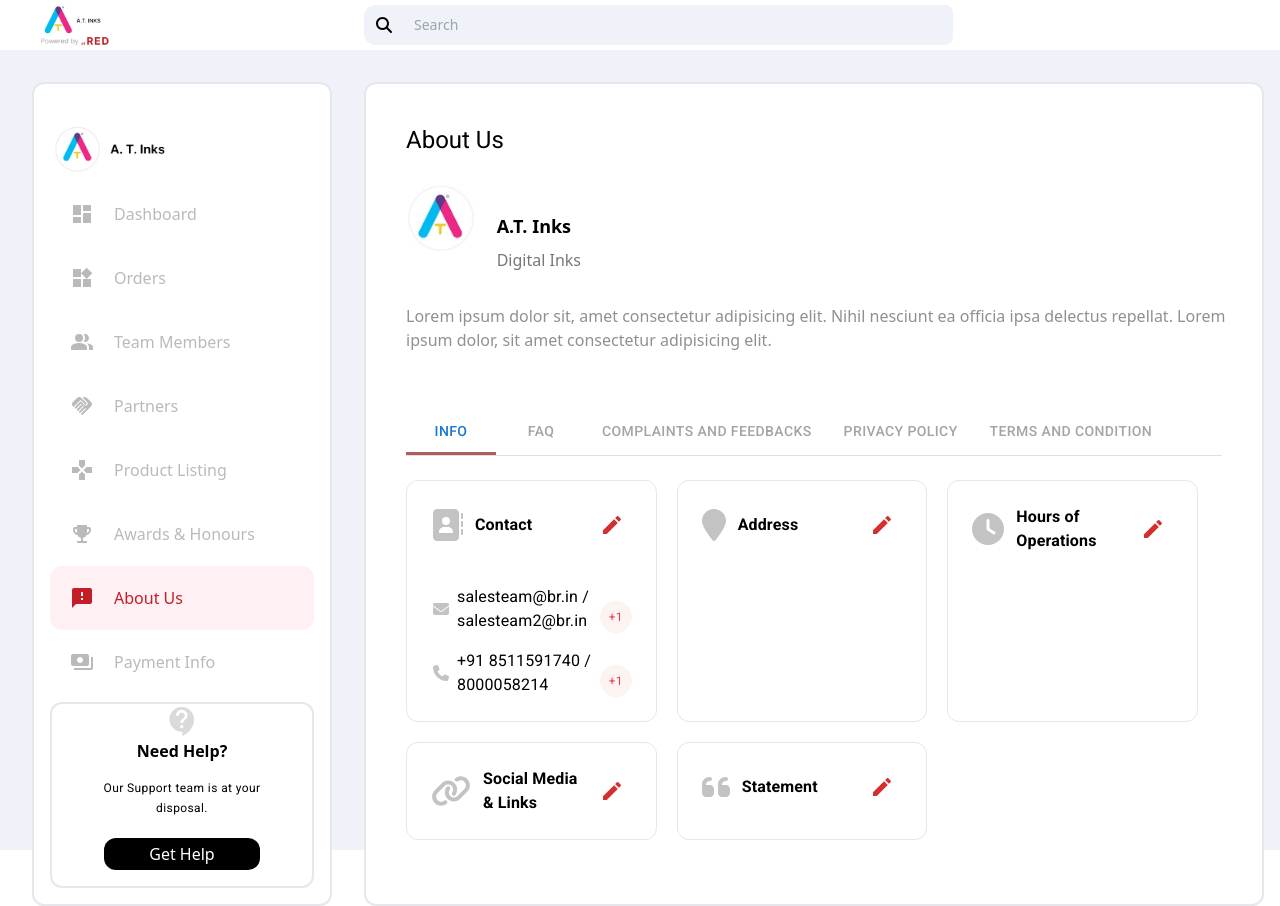
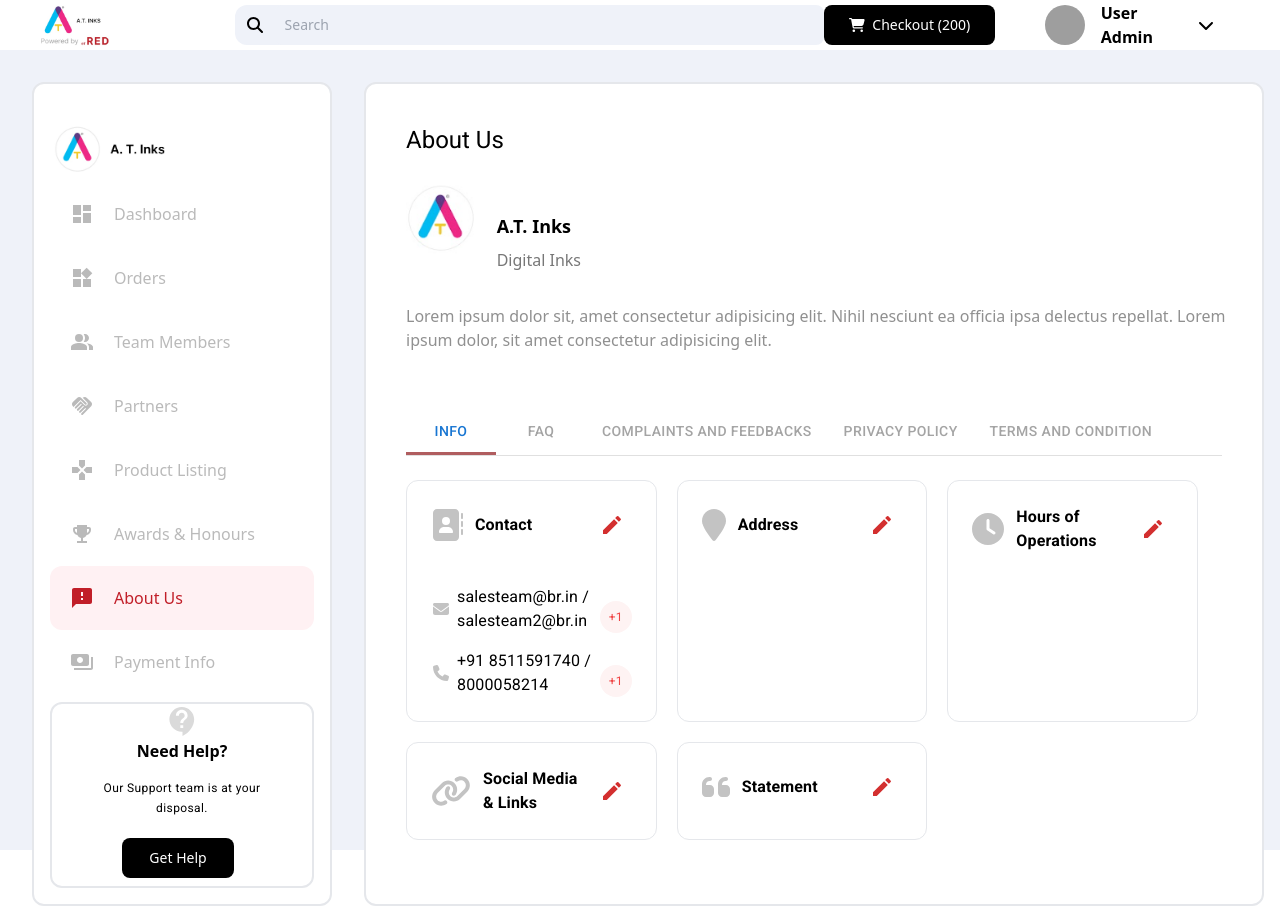
Before and after one commit to WyvernDrexx/ts_webapp_atinks, a React (Vite) app: page / in a window 1280 px wide. Built offline with nearby package versions, Linux system fonts and the light colour scheme; grey boxes are pictures that could not be loaded.

Commit message:
ui changes for button and input

```diff
--- /dev/null
+++ b/src/components/common/Button.tsx
@@ -0,0 +1,26 @@
+import { ClassValue } from 'clsx'
+import { PropsWithChildren } from 'react'
+import { cn } from 'utils'
+
+type ButtonProps = object
+
+function Button({
+  children,
+  className,
+  ...rest
+}: PropsWithChildren<ButtonProps & React.HTMLProps<HTMLButtonElement>>) {
+  return (
+    <button
+      type='button'
+      className={cn(
+        className,
+        'text-white bg-black hover:bg-gray-900 focus:outline-none focus:ring-4 focus:ring-gray-300 font-medium rounded-lg text-sm px-5 py-2.5 mr-2 dark:bg-gray-800 dark:hover:bg-gray-700 dark:focus:ring-gray-700 dark:border-gray-700'
+      )}
+      {...rest}
+    >
+      {children}
+    </button>
+  )
+}
+
+export { Button }
--- a/src/components/common/index.tsx
+++ b/src/components/common/index.tsx
@@ -1 +1,3 @@
 export * from './Tabs'
+export * from './Button'
+export * from './FloatingDrawer'
--- a/src/features/layout/components/Header.tsx
+++ b/src/features/layout/components/Header.tsx
@@ -1,31 +1,50 @@
-import { faMagnifyingGlass } from '@fortawesome/free-solid-svg-icons'
+import {
+  faCartShopping,
+  faChevronDown,
+  faMagnifyingGlass
+} from '@fortawesome/free-solid-svg-icons'
 import { FontAwesomeIcon } from '@fortawesome/react-fontawesome'
+import { Button } from 'components/common'
 import { cn } from 'utils'
+import Avatar from '@mui/material/Avatar'
 
 function Header() {
   return (
-    <div
-      className={cn(
-        'pl-8',
-        'h-[65px]',
-        'flex items-center',
-        'grid',
-        'grid-cols-[300px_minmax(900px,_1fr)]'
-      )}
-    >
-      <div>
+    <div className={cn('pl-8', 'h-[auto]', 'flex items-center')}>
+      <div className='basis-2/12'>
         <img className='h-[50px]' src='logo.png' />
       </div>
-      <div className='ml-8'>
-        <div className={cn('w-[589px] pl-3 rounded-xl flex items-center', 'bg-[#eff2f9]')}>
+      <div className='ml-5 basis-5/12'>
+        <div
+          className={cn(
+            'w-[589px] pl-3 rounded-xl flex items-center',
+            'bg-[#eff2f9]'
+          )}
+        >
           <FontAwesomeIcon icon={faMagnifyingGlass} />
           <input
             type='text'
             id='first_name'
-            className='ml-3 bg-[#eff2f9] text-gray-900 text-sm rounded-lg focus:ring-blue-500 focus:border-blue-500 block w-full p-2.5  '
+            className='ml-3 outline-none dark:focus:ring-blue-500 dark:focus:border-blue-500 bg-[#eff2f9] text-gray-900 text-sm rounded-lg focus:ring-blue-500 focus:border-blue-500 block w-full p-2.5  '
             placeholder='Search'
             required
-          ></input>
+          />
+        </div>
+      </div>
+      <div className='flex items-center justify-end basis-5/12'>
+        <Button className='w-[188px]'>
+          <FontAwesomeIcon className='mr-2' icon={faCartShopping} />
+          Checkout (200)
+        </Button>
+        <div className='grid grid-cols-3 items-center gap-4'>
+          <div className='flex items-center justify-end'>
+            <Avatar
+              alt='Text'
+              src='https://dl.memuplay.com/new_market/img/com.vicman.newprofilepic.icon.2022-06-07-21-33-07.png'
+            />
+          </div>
+          <p className='font-semibold'>User Admin</p>
+          <FontAwesomeIcon icon={faChevronDown} />
         </div>
       </div>
     </div>
--- a/src/features/layout/components/Sidebar.tsx
+++ b/src/features/layout/components/Sidebar.tsx
@@ -1,7 +1,16 @@
 import {
-  ContactSupport, Dashboard, EmojiEvents, Games, Handshake, Payments, PeopleAlt, SmsFailed, Widgets
+  ContactSupport,
+  Dashboard,
+  EmojiEvents,
+  Games,
+  Handshake,
+  Payments,
+  PeopleAlt,
+  SmsFailed,
+  Widgets
 } from '@mui/icons-material'
 import Typography from '@mui/material/Typography'
+import { Button } from 'components/common'
 import { cn } from 'utils'
 
 const sidebarItems = [
@@ -89,9 +98,7 @@
           <Typography className='text-center pt-4' variant='caption'>
             Our Support team is at your disposal.
           </Typography>
-          <button className='p-1 mb-4 mt-5 w-[80%] bg-black text-white rounded-xl'>
-            Get Help
-          </button>
+          <Button className='w-[112px] mt-5 mb-2'>Get Help</Button>
         </div>
       </div>
     </div>
```
